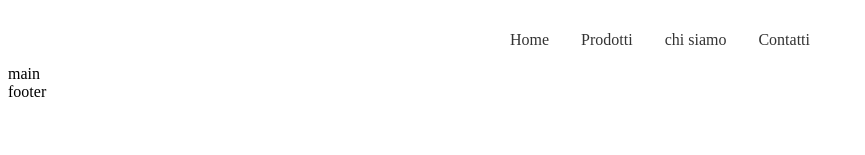
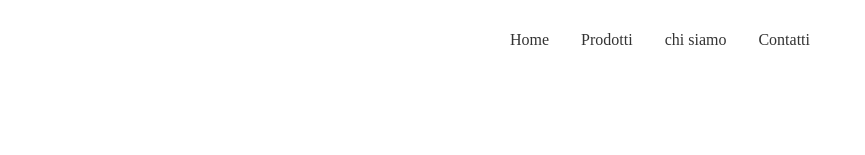
Before and after one commit to sarahelshark/live-molisana, a Vue app: page / in a window 1280 px wide. Shown: the part 142-297 px from the top of the page, without its empty margins (0-865 px from the left). Built offline with nearby package versions, Linux system fonts and the light colour scheme.

Commit message:
missing data

```diff
--- a/src/App.vue
+++ b/src/App.vue
@@ -12,8 +12,8 @@ export default {
 
   <AppHeader></AppHeader>
 
-  <main>main</main>
-  <footer>footer</footer>
+  <main></main>
+  <footer></footer>
 </template>
 
 <style>
```
